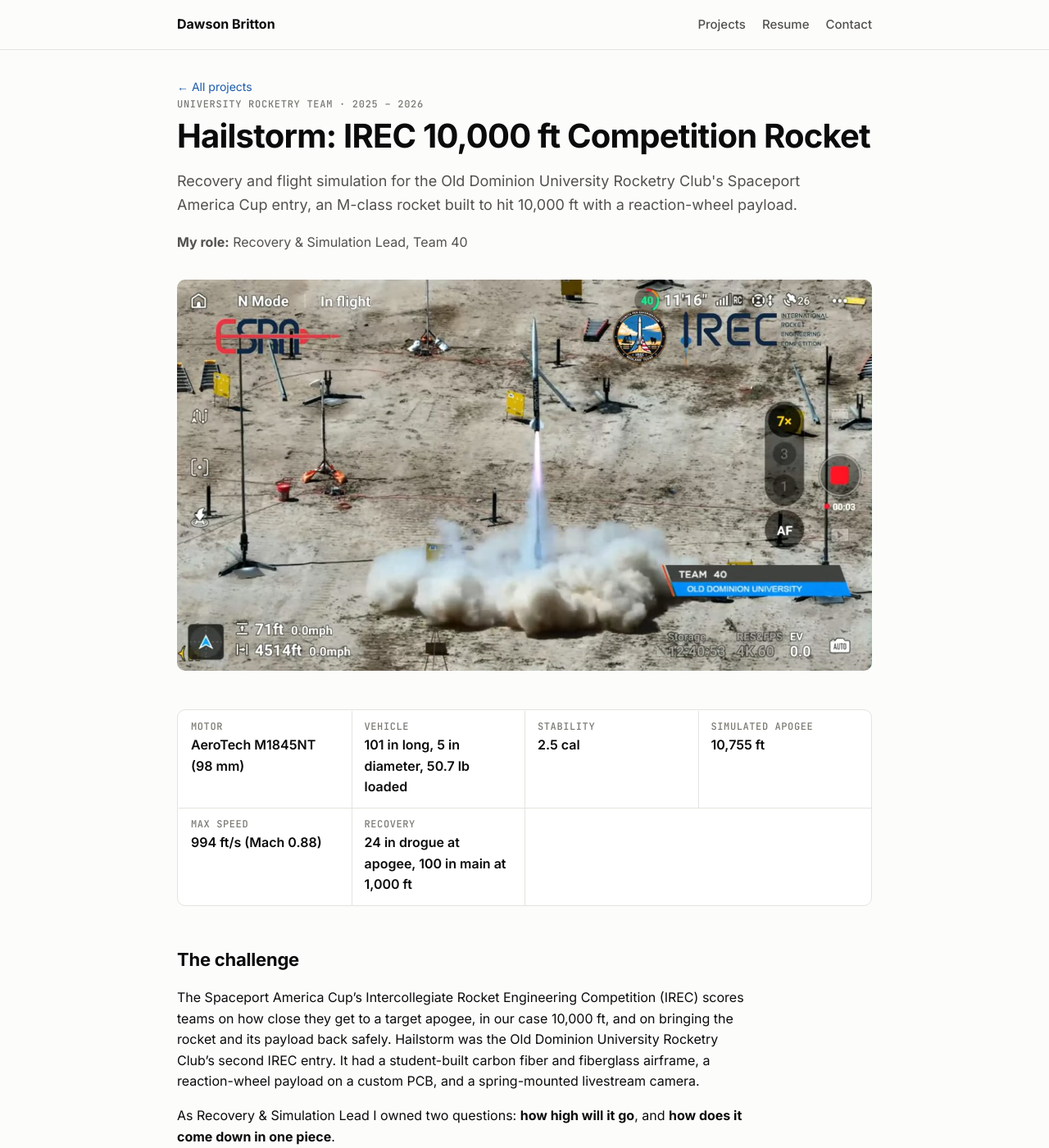
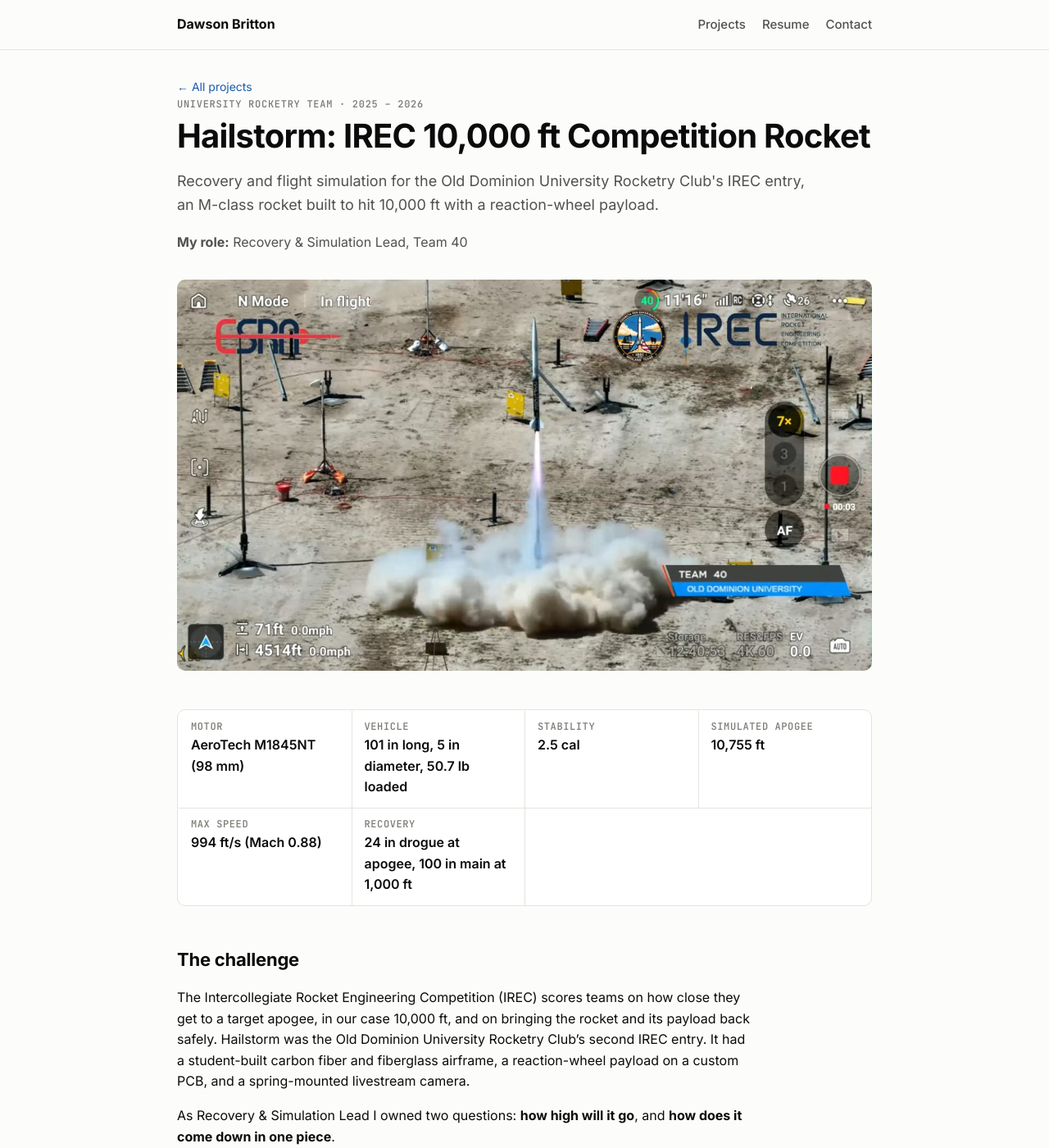
Before and after one commit to DawsonBritton/DawsonBritton.github.io, a Jekyll site: the page built from _projects/hailstorm.md, in a window 1280 px wide and 1400 px high. Shown: the whole window at 82% size. Built offline with Jekyll 4.4.1, drawn with Linux system fonts in a browser that asks for light colours; some of the changed text lies outside the part shown.

Commit message:
Refer to the competition as IREC
Co-Authored-By: Claude Opus 5.5 <noreply@anthropic.com>

```diff
--- a/_projects/hailstorm.md
+++ b/_projects/hailstorm.md
@@ -3,11 +3,11 @@ title: "Hailstorm: IREC 10,000 ft Competition Rocket"
 category: University rocketry team
 date_range: 2025 – 2026
 order: 1
-summary: Recovery and flight simulation for the Old Dominion University Rocketry Club's Spaceport America Cup entry, an M-class rocket built to hit 10,000 ft with a reaction-wheel payload.
+summary: Recovery and flight simulation for the Old Dominion University Rocketry Club's IREC entry, an M-class rocket built to hit 10,000 ft with a reaction-wheel payload.
 role: Recovery & Simulation Lead, Team 40
 status: IREC 2025–2026
 image: /assets/img/irec/launch.jpg
-image_alt: Hailstorm lifting off the launch rail at the Spaceport America Cup
+image_alt: Hailstorm lifting off the launch rail at IREC
 card_image: /assets/img/irec/launch-card.jpg
 specs:
   - { label: Motor, value: "AeroTech M1845NT (98 mm)" }
@@ -18,7 +18,7 @@ specs:
   - { label: Recovery, value: "24 in drogue at apogee, 100 in main at 1,000 ft" }
 tools: [OpenRocket, Onshape]
 gallery:
-  - { src: /assets/img/irec/on-the-rail.jpg, caption: "Hailstorm on the rail at the Spaceport America Cup" }
+  - { src: /assets/img/irec/on-the-rail.jpg, caption: "Hailstorm on the rail at IREC" }
   - { src: /assets/img/irec/team-at-pad.jpg, caption: "The team at the pad before launch" }
   - { src: /assets/img/irec/team-recovery.jpg, caption: "After recovering Hailstorm in the desert" }
   - { src: /assets/img/irec/team-booth.jpg, caption: "Team 40 at the competition expo" }
@@ -28,7 +28,7 @@ gallery:
 
 ## The challenge
 
-The Spaceport America Cup's Intercollegiate Rocket Engineering Competition (IREC) scores teams on how close they get to a target apogee, in our case 10,000 ft, and on bringing the rocket and its payload back safely. Hailstorm was the Old Dominion University Rocketry Club's second IREC entry. It had a student-built carbon fiber and fiberglass airframe, a reaction-wheel payload on a custom PCB, and a spring-mounted livestream camera.
+The Intercollegiate Rocket Engineering Competition (IREC) scores teams on how close they get to a target apogee, in our case 10,000 ft, and on bringing the rocket and its payload back safely. Hailstorm was the Old Dominion University Rocketry Club's second IREC entry. It had a student-built carbon fiber and fiberglass airframe, a reaction-wheel payload on a custom PCB, and a spring-mounted livestream camera.
 
 As Recovery & Simulation Lead I owned two questions: **how high will it go**, and **how does it come down in one piece**.
 
```
Also changed, not shown: index.md (+1 -1 lines), 1 other file.
